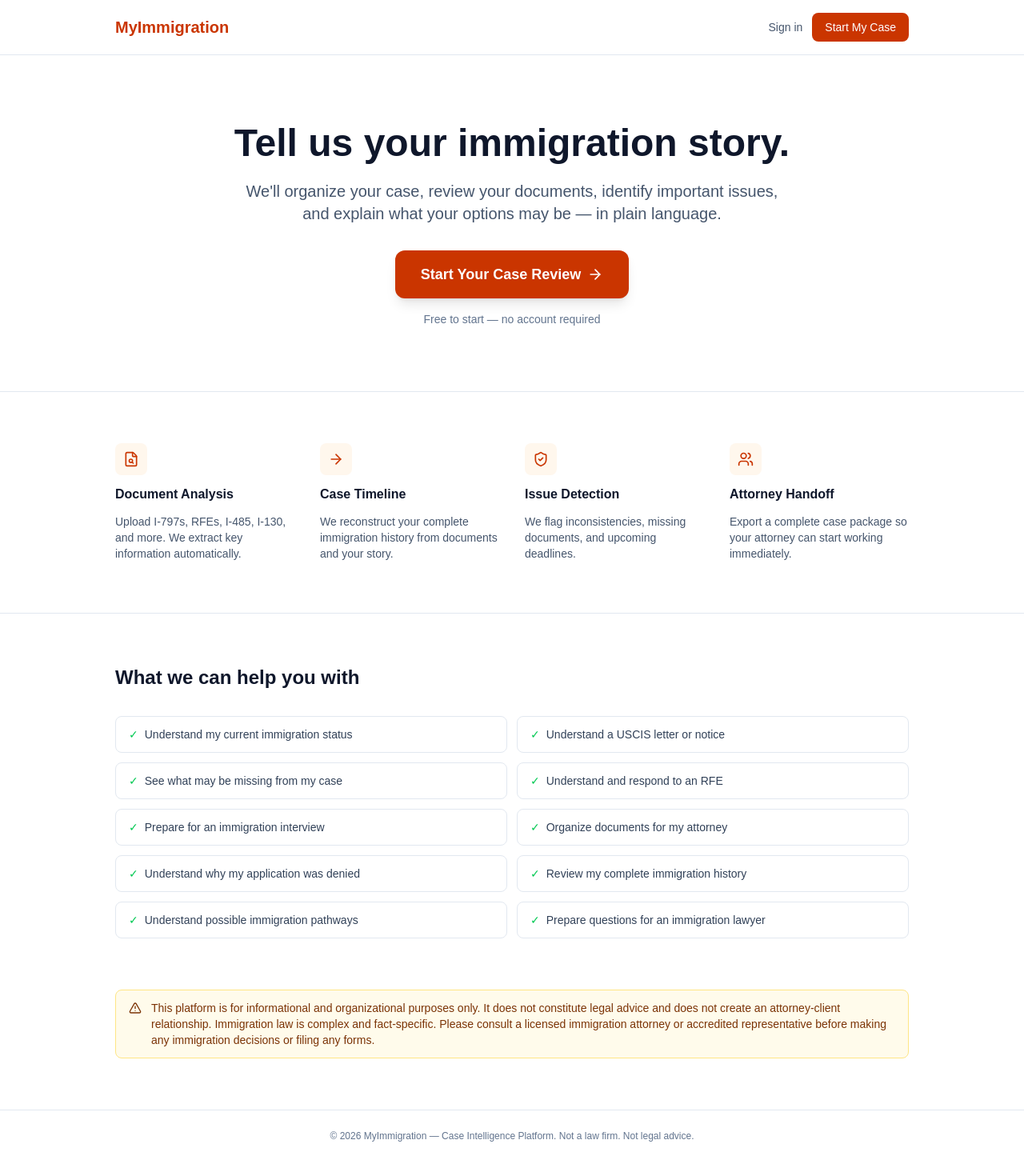
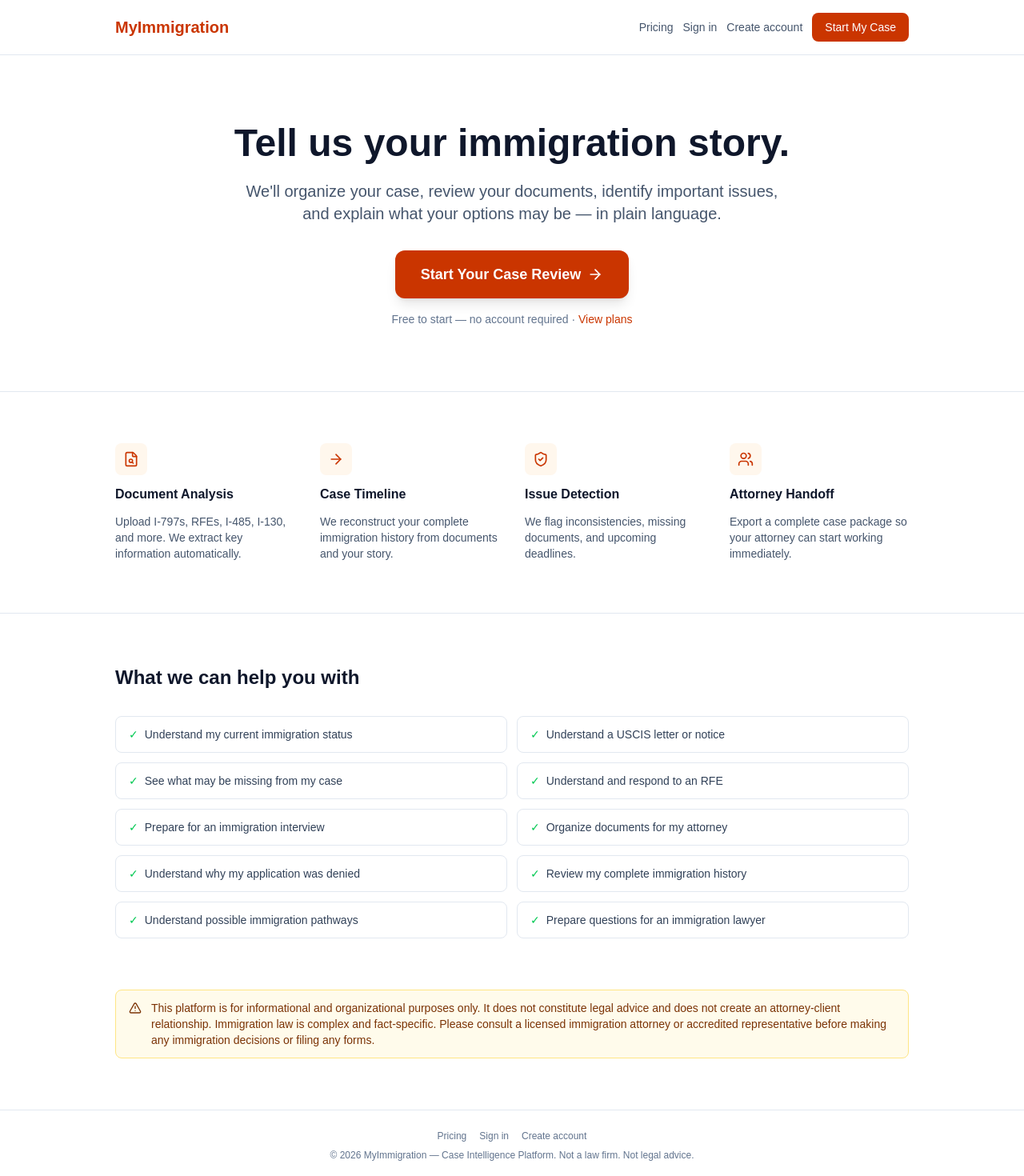
Before and after one commit to getnuevetech/myimmigration, a Next.js app: page / in a window 1280 px wide. Shown: the top 1470 px of the page at 80% size. Built offline with nearby package versions, Linux system fonts and the light colour scheme; no server answers.

Commit message:
Add expected landing page account links
Co-authored-by: NueveTech <getnuevetech@users.noreply.github.com>

```diff
--- a/src/app/page.tsx
+++ b/src/app/page.tsx
@@ -15,6 +15,9 @@ export default async function HomePage() {
             <span className="text-xl font-bold text-orange-700">MyImmigration</span>
           </div>
           <div className="flex items-center gap-3">
+            <Link href="/pricing" className="text-sm font-medium text-slate-600 hover:text-slate-900">
+              Pricing
+            </Link>
             {user ? (
               <>
                 {user.type === "ADMIN" && (
@@ -27,9 +30,14 @@ export default async function HomePage() {
                 </Link>
               </>
             ) : (
-              <Link href="/login" className="text-sm font-medium text-slate-600 hover:text-slate-900">
-                Sign in
-              </Link>
+              <>
+                <Link href="/login" className="text-sm font-medium text-slate-600 hover:text-slate-900">
+                  Sign in
+                </Link>
+                <Link href="/register" className="text-sm font-medium text-slate-600 hover:text-slate-900">
+                  Create account
+                </Link>
+              </>
             )}
             <Link
               href="/onboarding"
@@ -60,6 +68,10 @@ export default async function HomePage() {
           </Link>
           <p className="mt-4 text-sm text-slate-500">
             Free to start — no account required
+            {" · "}
+            <Link href="/pricing" className="font-medium text-orange-700 hover:underline">
+              View plans
+            </Link>
           </p>
         </section>
 
@@ -133,6 +145,24 @@ export default async function HomePage() {
       </main>
 
       <footer className="border-t border-slate-200 bg-white py-6 text-center text-xs text-slate-500">
+        <div className="mb-2 flex justify-center gap-4">
+          <Link href="/pricing" className="hover:text-slate-900">
+            Pricing
+          </Link>
+          <Link href={user ? "/dashboard" : "/login"} className="hover:text-slate-900">
+            {user ? "Dashboard" : "Sign in"}
+          </Link>
+          {!user && (
+            <Link href="/register" className="hover:text-slate-900">
+              Create account
+            </Link>
+          )}
+          {user?.type === "ADMIN" && (
+            <Link href="/admin" className="hover:text-slate-900">
+              Admin
+            </Link>
+          )}
+        </div>
         © {new Date().getFullYear()} MyImmigration — Case Intelligence Platform. Not a law firm. Not legal advice.
       </footer>
     </div>
```
